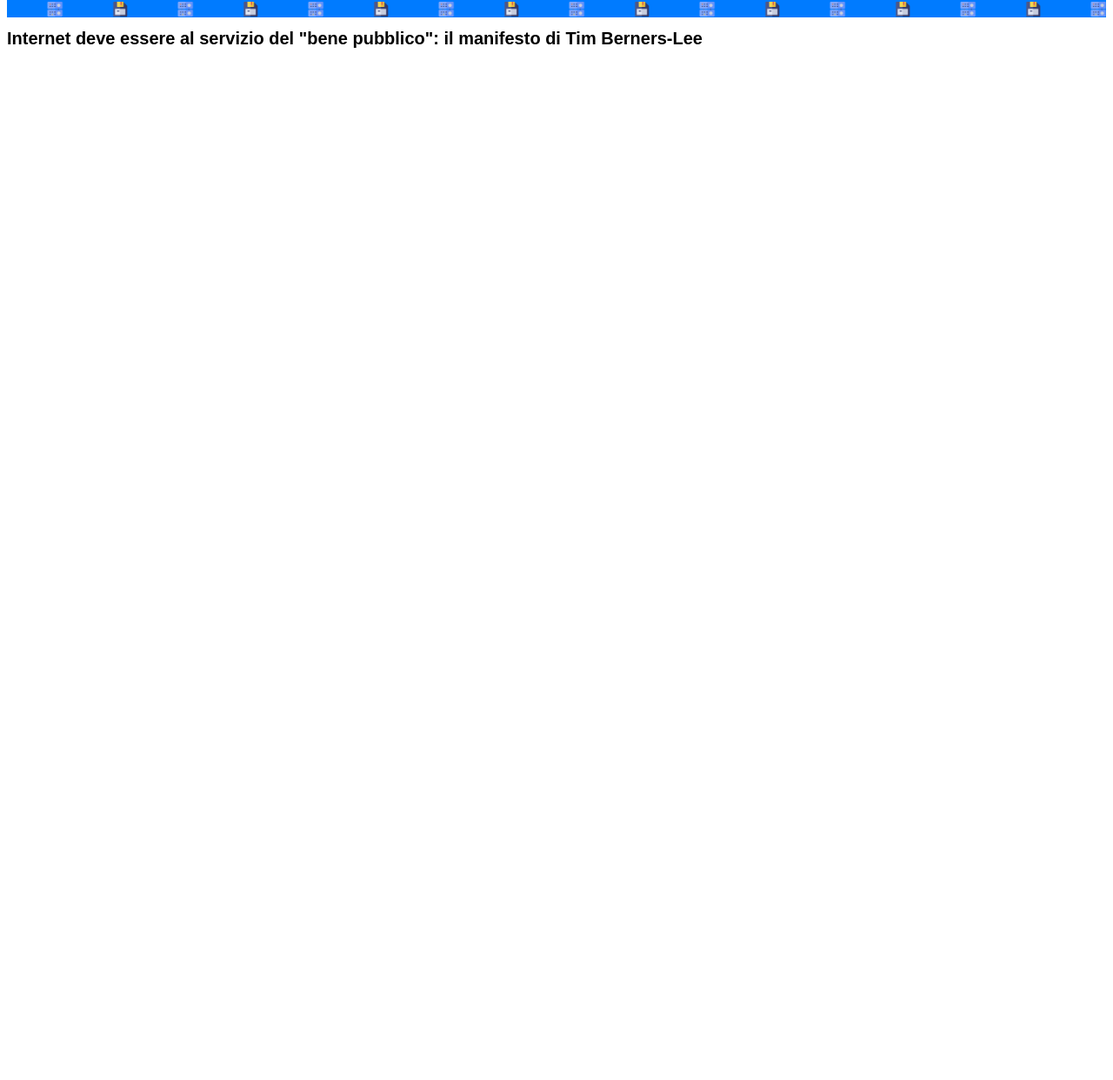
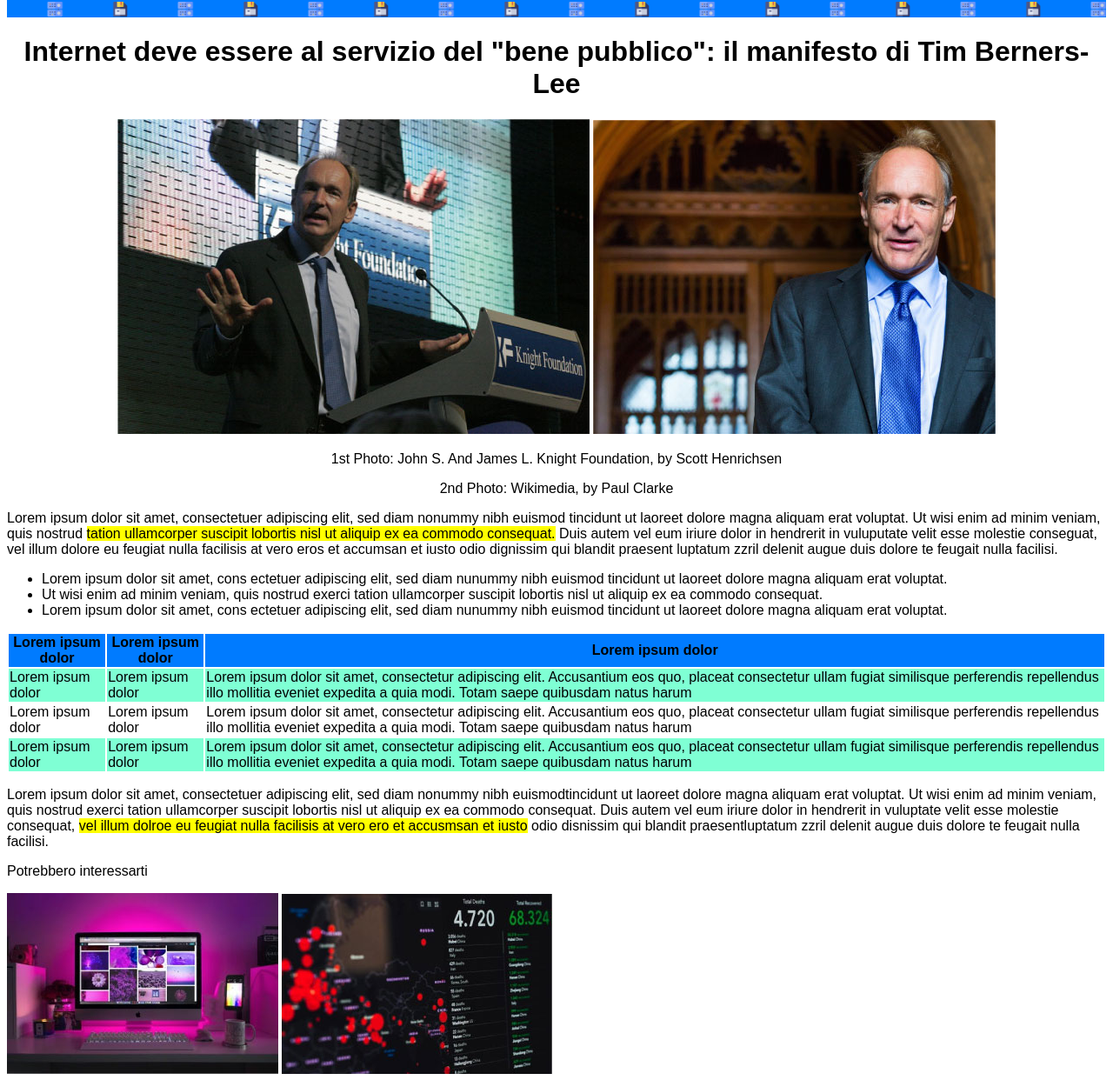
Before and after one commit to Augusto94-coder/html-css-booleaner, a plain HTML site: page index.html in a window 1280 px wide. Shown: the part 138-1380 px from the top of the page at 87% size. Before the commit the page ends 800 px from the top, so only its background shows below. Drawn offline with Linux system fonts and the light colour scheme.

Commit message:
non concluso

```diff
--- a/css/stylesheet.css
+++ b/css/stylesheet.css
@@ -1,9 +1,17 @@
 /* regole generali di pagina*/
 body{
   font-family: Arial, Helvetica, sans-serif;
-  font-size: 10px;
 }
+
+
+
+
 /* regole header */
+
+h1 {
+      font-size: 1000;
+      text-align: center;
+}
 
 #site-header {
   background-color: #007BFF;
@@ -23,4 +31,23 @@ body{
 
 /* regole contenuto principale */
 
+#section-1{
+  text-align: center;
+}
+.important-text{
+  background-color: yellow;
+}
+
+thead {
+  background-color: #007BFF;
+}
+table tr:nth-child(odd) td{
+           background-color:aquamarine;
+}
+table tr:nth-child(even) td{
+            background:#fff;
+}
+
+
+
 /* regole footer */
--- a/index.html
+++ b/index.html
@@ -27,19 +27,93 @@
 
         <main>
 
-            <h1><strong>Internet deve essere al servizio del "bene pubblico": il manifesto di Tim Berners-Lee</strong></h1>
+            <h1>Internet deve essere al servizio del "bene pubblico": il manifesto di Tim Berners-Lee</h1>
+
+            <section id="section-1">
+
+                <img src="img/tim-1.jpg" alt="Tim Berners-Lee 1" >
+                <img src="img/tim-2.jpg" alt="Tim Berners-Lee 2">
+                <p>1st Photo: John S. And James L. Knight Foundation, by Scott Henrichsen</p>
+                <p>2nd Photo: Wikimedia, by Paul Clarke</p>
+
+            </section>
 
             <section>
 
+            <p>
+
+                Lorem ipsum dolor sit amet, consectetuer adipiscing elit, sed diam nonummy nibh euismod tincidunt ut laoreet dolore
+                magna aliquam erat voluptat. Ut wisi enim
+                ad minim veniam, quis nostrud <mark>tation ullamcorper suscipit lobortis nisl ut aliquip ex ea commodo
+                    consequat.</mark> Duis autem vel eum iriure dolor in hendrerit in
+                vuluputate velit esse molestie conseguat, vel illum dolore eu feugiat nulla facilisis at vero eros et accumsan et
+                iusto odio dignissim qui blandit praesent luptatum
+                zzril delenit augue duis dolore te feugait nulla facilisi.
+
+            </p>
 
             </section>
 
+            <section>
+
+                <ul>
+
+                    <li>Lorem ipsum dolor sit amet, cons ectetuer adipiscing elit, sed diam nunummy nibh euismod tincidunt ut laoreet dolore magna aliquam erat voluptat.</li>
+                    <li>Ut wisi enim ad minim veniam, quis nostrud exerci tation ullamcorper suscipit lobortis nisl ut aliquip ex ea commodo consequat.</li>
+                    <li>Lorem ipsum dolor sit amet, cons ectetuer adipiscing elit, sed diam nunummy nibh euismod tincidunt ut laoreet dolore magna aliquam erat voluptat.</li>
+
+                </ul>
+
+            </section>
+
+
+            <section>
+                <table>
+                    <thead>
+                        <tr>
+                            <th>Lorem ipsum dolor</th>
+                            <th>Lorem ipsum dolor</th>
+                            <th>Lorem ipsum dolor</th>
+                        </tr>
+                    </thead>
+
+                    <tbody>
+                        <tr>
+                            <td>Lorem ipsum dolor</td>
+                            <td>Lorem ipsum dolor</td>
+                            <td>Lorem ipsum dolor sit amet, consectetur adipiscing elit. Accusantium eos quo, placeat consectetur ullam fugiat similisque perferendis repellendus illo mollitia eveniet expedita a quia modi. Totam saepe quibusdam natus harum</td>
+                        </tr>
+
+                        <tr>
+                            <td>Lorem ipsum dolor</td>
+                            <td>Lorem ipsum dolor</td>
+                            <td>Lorem ipsum dolor sit amet, consectetur adipiscing elit. Accusantium eos quo, placeat consectetur ullam fugiat similisque perferendis repellendus illo mollitia eveniet expedita a quia modi. Totam saepe quibusdam natus harum</td>
+                        </tr>
+
+                        <tr>
+                            <td>Lorem ipsum dolor</td>
+                            <td>Lorem ipsum dolor</td>
+                            <td>Lorem ipsum dolor sit amet, consectetur adipiscing elit. Accusantium eos quo, placeat consectetur ullam fugiat similisque perferendis repellendus illo mollitia eveniet expedita a quia modi. Totam saepe quibusdam natus harum</td>
+                        </tr>
+
+                    </tbody>
+                </table>
+            </section>
+
+            <p>Lorem ipsum dolor sit amet, consectetuer adipiscing elit, sed diam nonummy nibh euismodtincidunt ut laoreet dolore magna aliquam erat voluptat. Ut wisi enim ad minim veniam, quis nostrud exerci tation ullamcorper suscipit lobortis nisl ut aliquip ex ea commodo consequat. Duis autem vel eum iriure dolor in hendrerit in vuluptate velit esse molestie consequat, <mark>vel illum dolroe eu feugiat nulla facilisis at vero ero et accusmsan et iusto</mark> odio disnissim qui blandit praesentluptatum zzril delenit augue duis dolore te feugait nulla facilisi.</p>
         </main>
 
     <!-- parte footer -->
 
     <footer>
 
+        <section>
+            <p>Potrebbero interessarti</p>
+
+            <img src="img/monitor.jpg" alt="monitor">
+            <img src="img/graph.jpg" alt="graph">
+
+        </section>
 
     </footer>
 </body>
```
